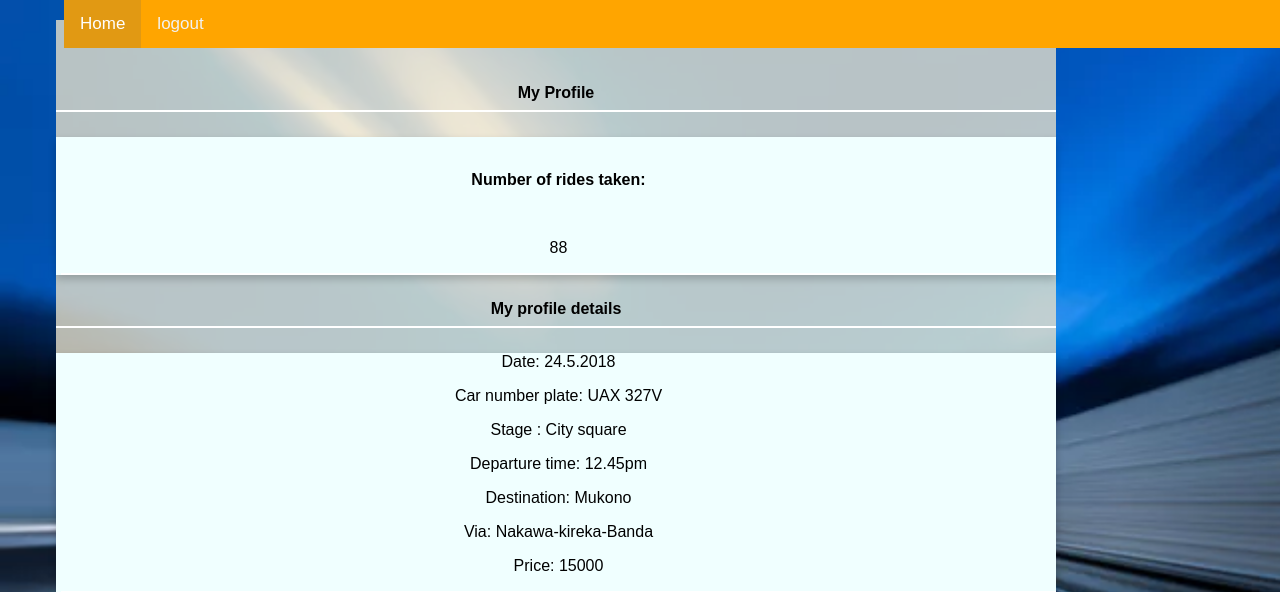
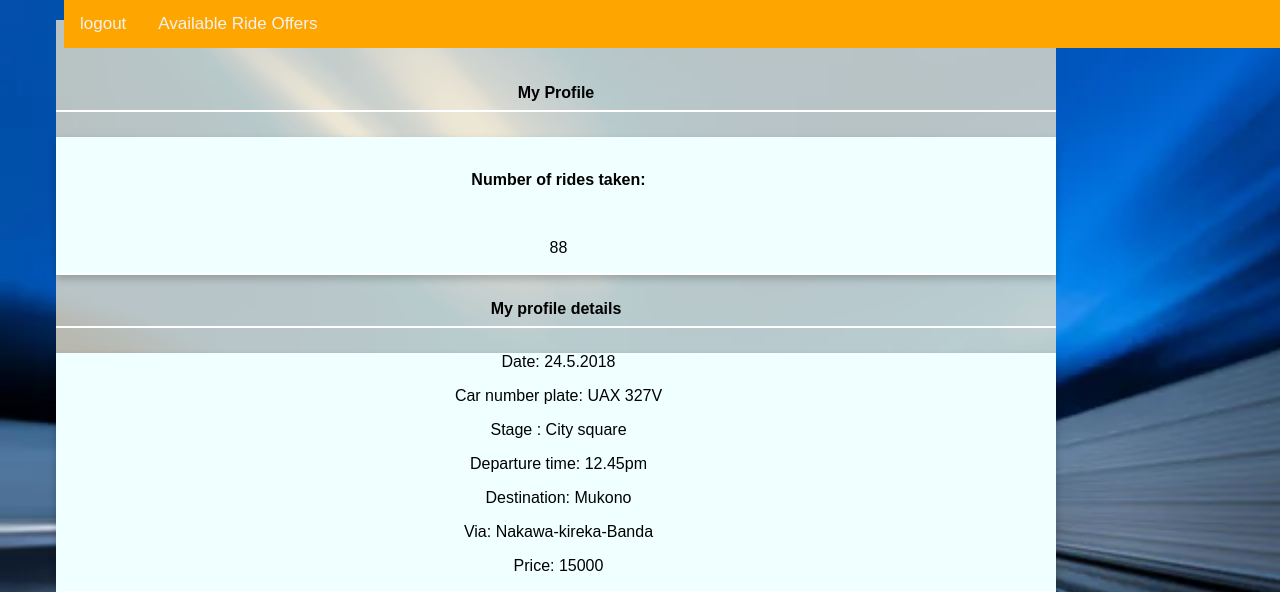
Before and after one commit to nokitoi/RideMyWay, a Flask app: template UI/templates/passengerProfile.html in a window 1280 px wide. Shown: the top 592 px of the page. Run offline with Flask 2, Linux system fonts and the light colour scheme; the template is opened without the code that fills it, so the values that code supplies are empty.

Commit message:
add changes

```diff
--- a/UI/templates/passengerProfile.html
+++ b/UI/templates/passengerProfile.html
@@ -9,8 +9,8 @@
 </head>
 <body>
     <div class="topnav">
-            <a class="active" href="index.html">Home</a>
             <a href="index.html">logout</a>
+            <a href="Passenger.html">Available Ride Offers</a>
     </div>
 
     <!...displaying a passenger's profile...!>
```
